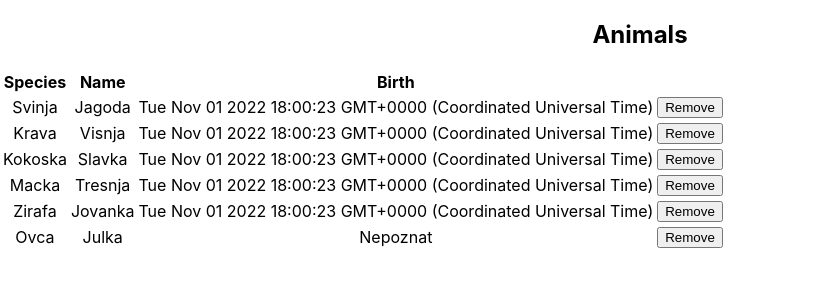
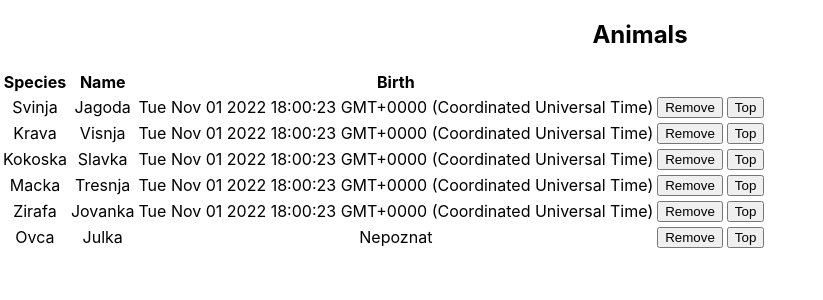
Before and after one commit to radojeRade/zoo, a React (Create React App) app: page / in a window 1280 px wide. Shown: the top 300 px of the page, without its empty margins (0-823 px from the left). Built offline with nearby package versions, Linux system fonts and the light colour scheme.

Commit message:
Zadatak 4

```diff
--- a/src/AnimalList.js
+++ b/src/AnimalList.js
@@ -19,6 +19,14 @@ function AnimalList() {
          setAnimal(arr);
 
       };
+      //nekiNiz[saPozicije] = nekiNiz.splice(naPoziciju, 1, nekiNiz[saPozicije])[0];
+      const onTop = (id) => {
+        let newAnimals = animal.map(x => x.id).indexOf(id);
+        let data = [...animal]
+        data.unshift(data.splice(newAnimals, 1)[0]);
+
+        setAnimal(data);
+      }
 
 
 
@@ -40,6 +48,7 @@ function AnimalList() {
                         <td> {item.name}</td>
                         <td>{item.dateOfBirth ? item.dateOfBirth.toString() : "Nepoznat"}</td>
                         <td><button onClick={()=> handleClick(item.id)}>Remove</button></td>
+                        <td><button onClick={()=> onTop(item.id)}>Top</button></td>
                     </tr>
                   ))}
                   </tbody>
```
